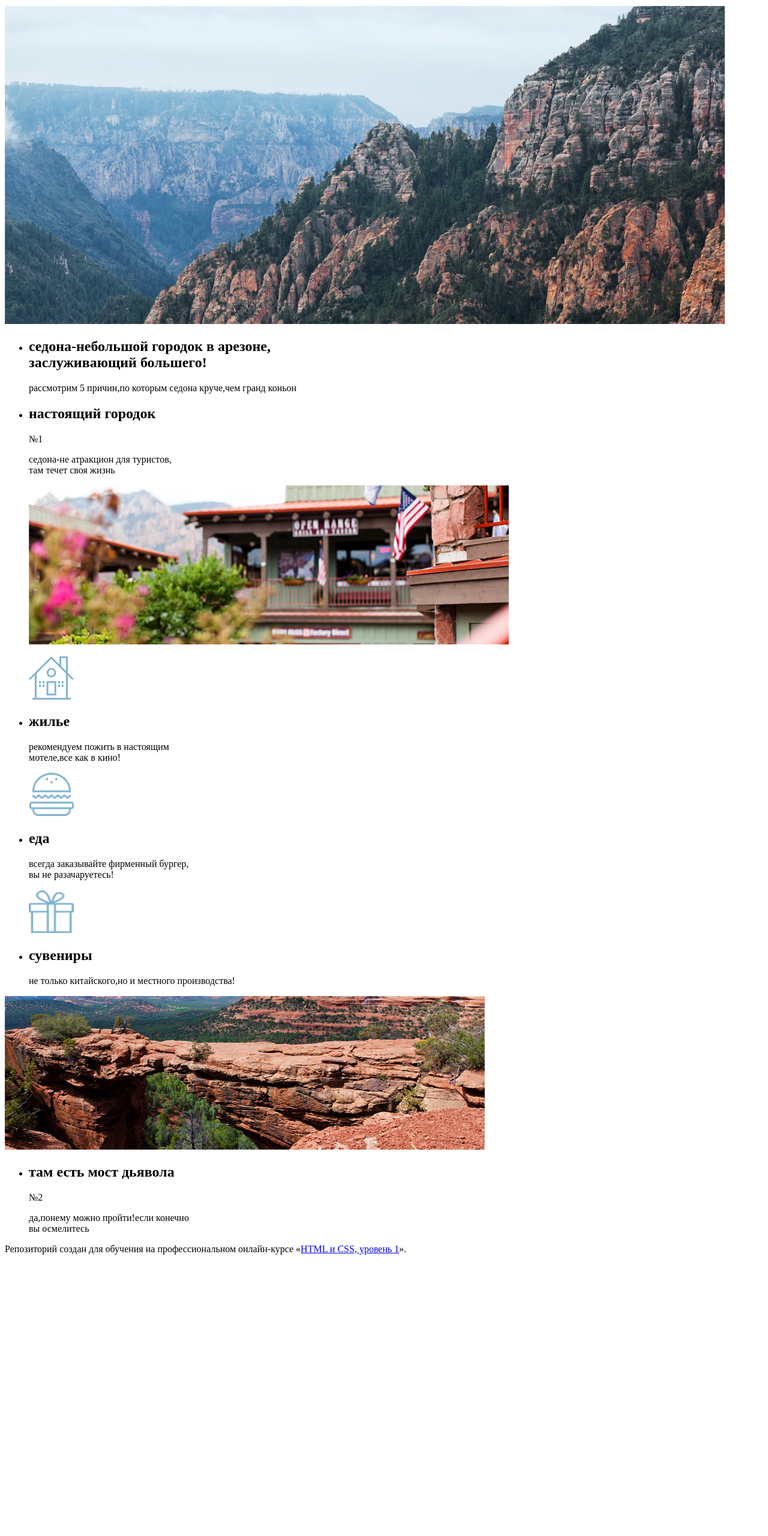
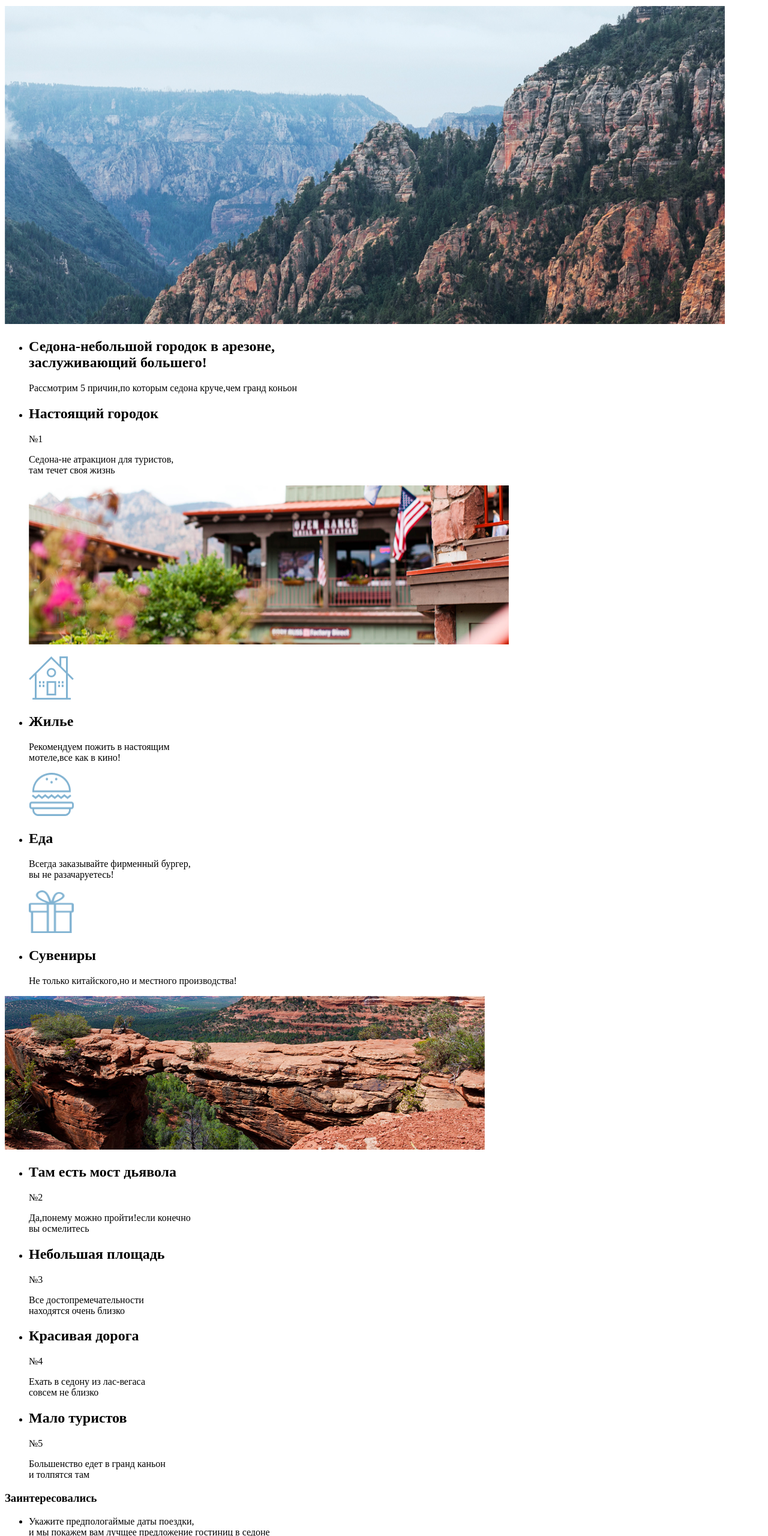
Before and after one commit to htmlacademy-htmlcss/1505709-sedona-30, a plain HTML site: page index.html in a window 1280 px wide. Shown: the part 240-2800 px from the top of the page at 60% size. Before the commit the page ends 2347 px from the top, so only its background shows below. Drawn offline with Linux system fonts and the light colour scheme.

Commit message:
Первая страница Седония

```diff
--- a/index.html
+++ b/index.html
@@ -24,15 +24,15 @@
   <section>
     <ul>
       <li>
-   <h2>cедона-небольшой городок в арезоне,<br>заслуживающий большего!</h2>
-        <p>рассмотрим 5 причин,по которым седона круче,чем гранд коньон</p>
+   <h2>Седона-небольшой городок в арезоне,<br>заслуживающий большего!</h2>
+        <p>Рассмотрим 5 причин,по которым седона круче,чем гранд коньон</p>
      </section>
      <section>
        <ul>
         <li>
-  <h2>настоящий городок</h2>
+  <h2>Настоящий городок</h2>
         <p>№1</p>
-        <p>седона-не атракцион для туристов,<br>там течет своя жизнь</p>
+        <p>Седона-не атракцион для туристов,<br>там течет своя жизнь</p>
       <img src=img/image.png width="800" height="265" alt="фотография города">
      </li>
     </ul>
@@ -42,22 +42,22 @@
     <ul>
      <img src=img/icon-1.png width="75" height="72" alt="домтик">
      <li>
-       <h2>жилье</h2>
-      <p> рекомендуем пожить в настоящим<br> мотеле,все как в кино!</p>
+       <h2>Жилье</h2>
+      <p> Рекомендуем пожить в настоящим<br> мотеле,все как в кино!</p>
        </li>
     </ul>
     <ul>
         <img src=img/icon-3.png width="75" height="72" alt="бургер">
      <li>
-      <h2>еда</h2>
-      <P>всегда заказывайте фирменный бургер,<br>вы не разачаруетесь!</P>
+      <h2>Еда</h2>
+      <P>Всегда заказывайте фирменный бургер,<br>вы не разачаруетесь!</P>
     </li>
     </ul>
     <ul>
       <img src=img/icon-2.png width="75" height="72" alt="сувениры">
       <li>
-  <h2>сувениры</h2>
-    <p>не только китайского,но и местного производства!</p>
+  <h2>Сувениры</h2>
+    <p>Не только китайского,но и местного производства!</p>
   </li>
     </ul>
  </section>
@@ -65,12 +65,81 @@
     <img src=img/image2.png width="800" height="256" alt="мост дьявола">
     <ul>
       <li>
-    <h2>там есть мост дьявола</h2>
+    <h2>Там есть мост дьявола</h2>
     <p>№2</p>
-      да,понему можно пройти!если конечно<br> вы осмелитесь
+      <p>Да,понему можно пройти!если конечно<br> вы осмелитесь</p>
     </li>
     </ul>
+    <ul>
+      <li>
+        <h2>Небольшая площадь</h2>
+        <p>№3</p>
+        <p>Все достопремечательности<br> находятся очень близко</p>
+      </li>
+    </ul>
+    <ul>
+      <li>
+        <h2>Красивая дорога</h2>
+        <p>№4</p>
+        <p>Ехать в седону из лас-вегаса<br>совсем не близко</p>
+      </li>
+    </ul>
+    <ul>
+      <li>
+        <h2>Мало туристов</h2>
+        <p>№5</p>
+        <p>Большенство едет в гранд каньон<br>и толпятся там</p>
+      </li>
+    </ul>
   </section>
+  <section>
+    <h3>Заинтересовались</h3>
+    <ul>
+      <li>
+        <p>Укажите предпологаймые даты поездки,<br>и мы покажем вам лучщее предложение гостиниц в седоне</p>
+      </li>
+    </ul>
+  </section>
+  <section>
+    <p>map карта</p>
+  </section>
+  <section>
+    <h2>Поиск гостиниц в седоне<h2>
+
+  </section>
+
+  <footer>
+    <section>
+      <h>наш телефон</h>
+      <p>#vizitsedona</p>
+      Телефон: <a href="tel:+74956660166">+7(495) 666-01-66</a>
+    </section>
+    <section>
+      <h2>Давайте дружить</h2>
+      <ul>
+        <li>
+          <a href="#">Вконтакте</a>
+        </li>
+      </ul>
+      <ul>
+        <li>
+          <a href="#">Фейсбук</a>
+        </li>
+      </ul>
+      <ul>
+        <li>
+          <a href="#">Инстаграм</a>
+        </li>
+      </ul>
+    </section>
+    <section>
+      <p>
+        Разработано:
+        <a href="https://htmlacademy.ru">HTML Academy</a>
+        <img src=img/shape.png width="13,98" height="39,78" alt="логотип">
+      </p>
+    </section>
+  </footer>
       </main>
 
     <p>Репозиторий создан для обучения на профессиональном онлайн‑курсе «<a href="https://htmlacademy.ru/intensive/htmlcss">HTML и CSS, уровень 1</a>».</p>
```
Also changed, not shown: img/Shape.png (added).
